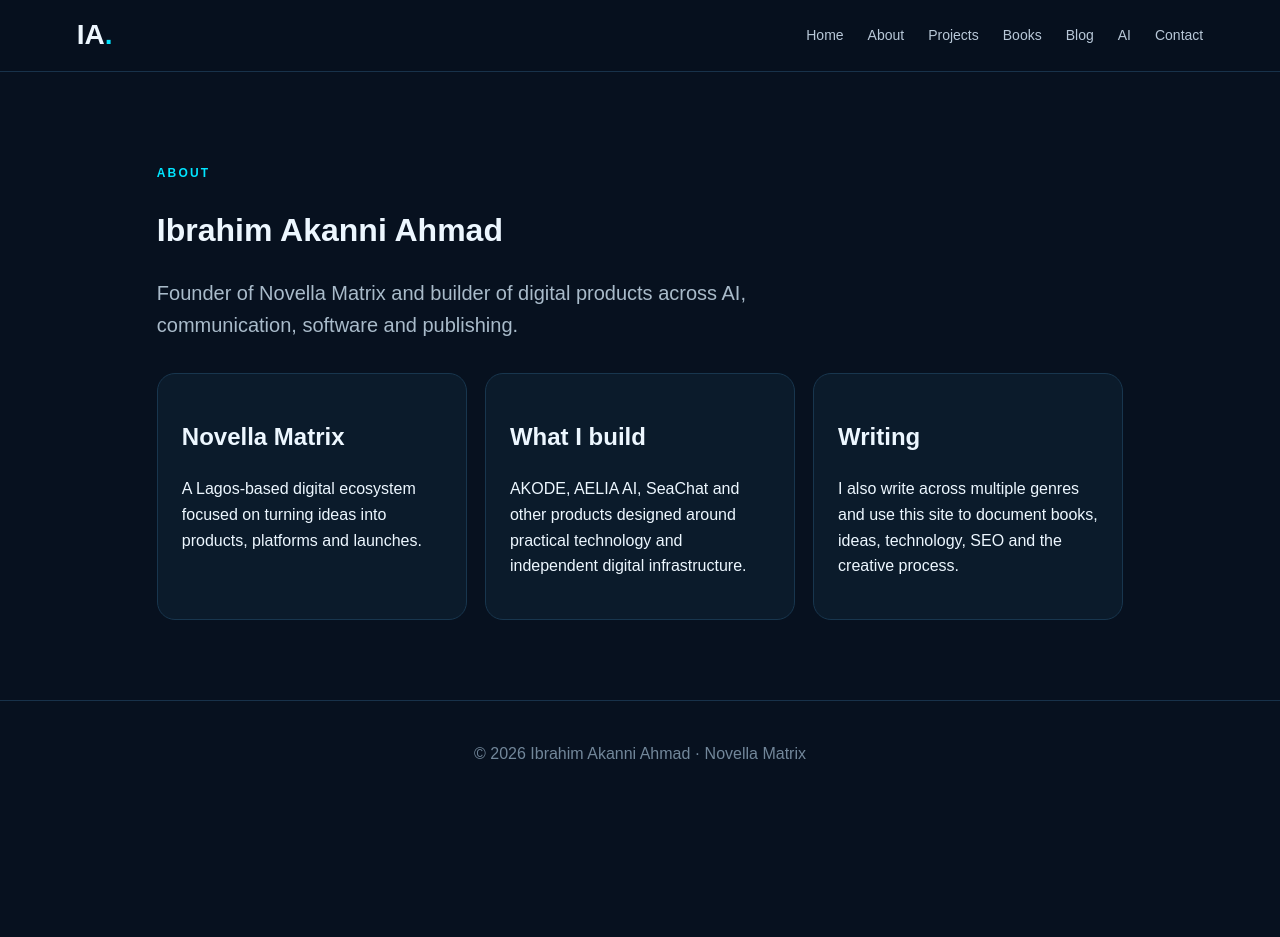
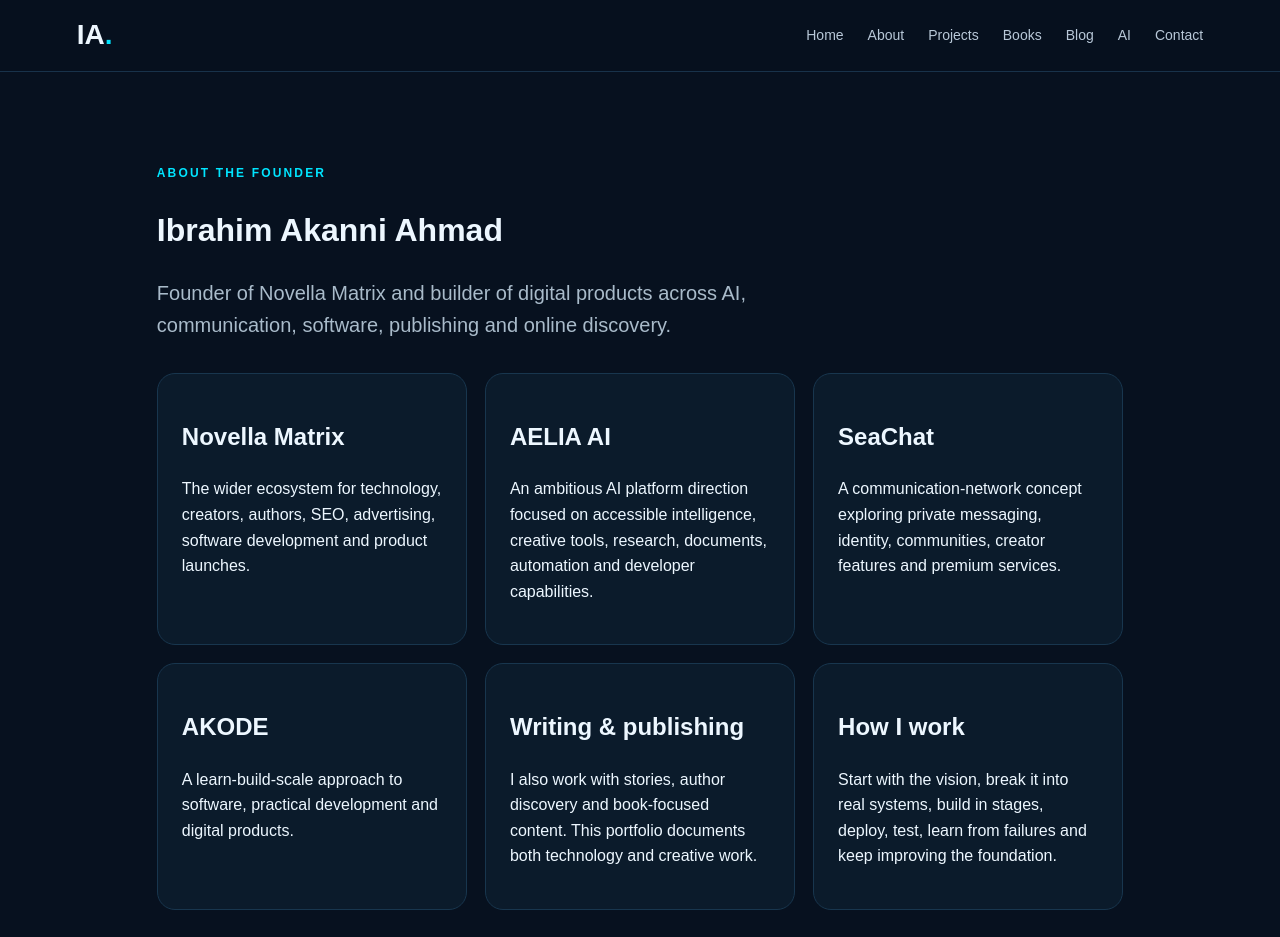
Before and after one commit to Stevebook001/Akode, a Next.js app: page /about in a window 1280 px wide. Shown: the top 937 px of the page. Before the commit the page ends 806 px from the top, so only its background shows below. Built offline with nearby package versions, Linux system fonts and the light colour scheme.

Commit message:
Expand portfolio, project directory and long-form content library

```diff
--- a/app/about/page.tsx
+++ b/app/about/page.tsx
@@ -1 +1,66 @@
-export const metadata={title:"About Ibrahim Akanni Ahmad"}; export default function About(){return <main className="page"><p className="eyebrow">ABOUT</p><h1>Ibrahim Akanni Ahmad</h1><p className="lead">Founder of Novella Matrix and builder of digital products across AI, communication, software and publishing.</p><div className="grid"><section className="card"><h2>Novella Matrix</h2><p>A Lagos-based digital ecosystem focused on turning ideas into products, platforms and launches.</p></section><section className="card"><h2>What I build</h2><p>AKODE, AELIA AI, SeaChat and other products designed around practical technology and independent digital infrastructure.</p></section><section className="card"><h2>Writing</h2><p>I also write across multiple genres and use this site to document books, ideas, technology, SEO and the creative process.</p></section></div></main>}
+export const metadata = { title: "About Ibrahim Akanni Ahmad" };
+
+export default function About() {
+  return (
+    <main className="page">
+      <p className="eyebrow">ABOUT THE FOUNDER</p>
+      <h1>Ibrahim Akanni Ahmad</h1>
+      <p className="lead">
+        Founder of Novella Matrix and builder of digital products across AI,
+        communication, software, publishing and online discovery.
+      </p>
+      <div className="grid">
+        <section className="card">
+          <h2>Novella Matrix</h2>
+          <p>
+            The wider ecosystem for technology, creators, authors, SEO,
+            advertising, software development and product launches.
+          </p>
+        </section>
+        <section className="card">
+          <h2>AELIA AI</h2>
+          <p>
+            An ambitious AI platform direction focused on accessible intelligence,
+            creative tools, research, documents, automation and developer capabilities.
+          </p>
+        </section>
+        <section className="card">
+          <h2>SeaChat</h2>
+          <p>
+            A communication-network concept exploring private messaging, identity,
+            communities, creator features and premium services.
+          </p>
+        </section>
+        <section className="card">
+          <h2>AKODE</h2>
+          <p>
+            A learn-build-scale approach to software, practical development and
+            digital products.
+          </p>
+        </section>
+        <section className="card">
+          <h2>Writing & publishing</h2>
+          <p>
+            I also work with stories, author discovery and book-focused content.
+            This portfolio documents both technology and creative work.
+          </p>
+        </section>
+        <section className="card">
+          <h2>How I work</h2>
+          <p>
+            Start with the vision, break it into real systems, build in stages,
+            deploy, test, learn from failures and keep improving the foundation.
+          </p>
+        </section>
+      </div>
+      <section className="feature">
+        <h2>Why this portfolio is intentionally large</h2>
+        <p>
+          A simple résumé cannot explain a multi-project digital ecosystem. This
+          website is being developed as a permanent record of products, experiments,
+          articles, authors, books, technical decisions and lessons learned.
+        </p>
+      </section>
+    </main>
+  );
+}
```
